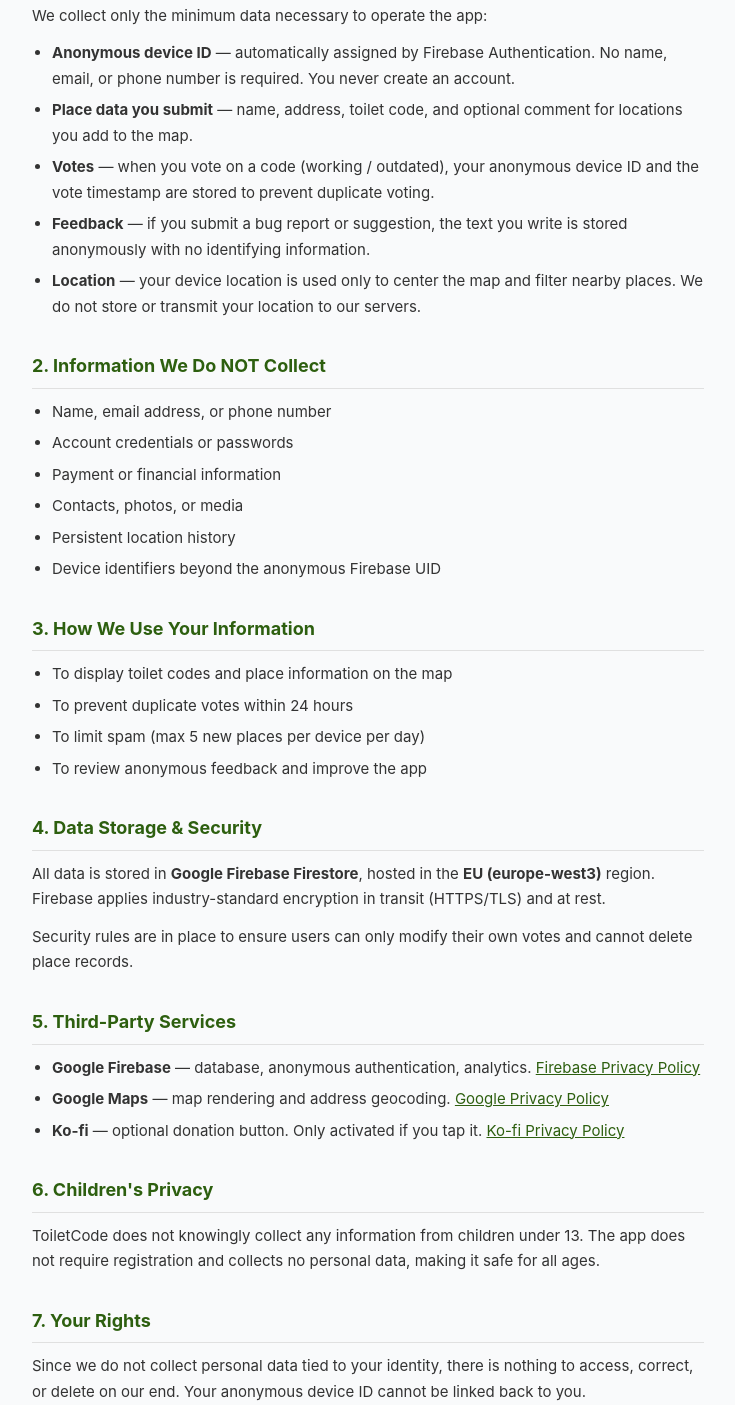
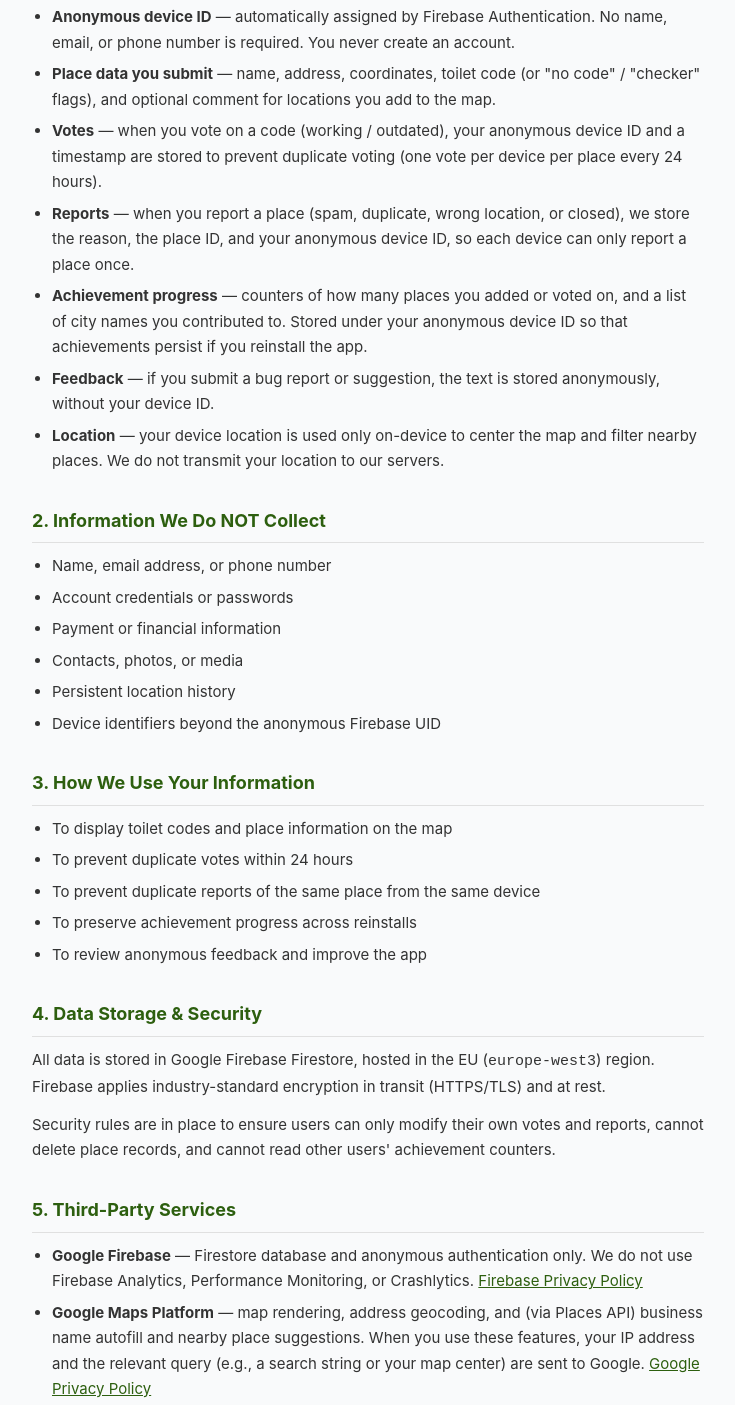
Before and after one commit to redneckcustoms/toiletcode-privacy, a plain HTML site: page index.html in a window 1280 px wide. Shown: the part 394-1799 px from the top of the page, without its empty margins (272-1007 px from the left). Drawn offline with Linux system fonts and the light colour scheme.

Commit message:
index.html

```diff
--- a/index.html
+++ b/index.html
@@ -2,8 +2,8 @@
 <!DOCTYPE html>
 <html lang="en">
 <head>
-  <meta charset="UTF-8">
-  <meta name="viewport" content="width=device-width, initial-scale=1.0">
+  <meta charset="UTF-8" />
+  <meta name="viewport" content="width=device-width, initial-scale=1.0" />
   <title>ToiletCode — Privacy Policy</title>
   <style>
     * { box-sizing: border-box; margin: 0; padding: 0; }
@@ -20,7 +20,7 @@
       text-align: center;
     }
     header h1 { font-size: 26px; margin-bottom: 4px; }
-    header p  { font-size: 14px; opacity: 0.8; }
+    header p { font-size: 14px; opacity: 0.8; }
     main {
       max-width: 720px;
       margin: 0 auto;
@@ -33,7 +33,7 @@
       padding-bottom: 6px;
       border-bottom: 1px solid #e0e0e0;
     }
-    p  { margin-bottom: 12px; font-size: 15px; color: #333; }
+    p { margin-bottom: 12px; font-size: 15px; color: #333; }
     ul { margin: 8px 0 12px 20px; }
     li { margin-bottom: 6px; font-size: 15px; color: #333; }
     .badge {
@@ -63,9 +63,7 @@
   </header>
 
   <main>
-  <p style="margin-top: 24px;">
     <span class="badge">Anonymous &amp; No Registration</span>
-  </p>
 
     <p>
       ToiletCode ("we", "the app") is a crowdsourced map for sharing toilet access codes.
@@ -76,10 +74,12 @@
     <p>We collect only the minimum data necessary to operate the app:</p>
     <ul>
       <li><strong>Anonymous device ID</strong> — automatically assigned by Firebase Authentication. No name, email, or phone number is required. You never create an account.</li>
-    <li><strong>Place data you submit</strong> — name, address, toilet code, and optional comment for locations you add to the map.</li>
-    <li><strong>Votes</strong> — when you vote on a code (working / outdated), your anonymous device ID and the vote timestamp are stored to prevent duplicate voting.</li>
-    <li><strong>Feedback</strong> — if you submit a bug report or suggestion, the text you write is stored anonymously with no identifying information.</li>
-    <li><strong>Location</strong> — your device location is used only to center the map and filter nearby places. We do not store or transmit your location to our servers.</li>
+      <li><strong>Place data you submit</strong> — name, address, coordinates, toilet code (or "no code" / "checker" flags), and optional comment for locations you add to the map.</li>
+      <li><strong>Votes</strong> — when you vote on a code (working / outdated), your anonymous device ID and a timestamp are stored to prevent duplicate voting (one vote per device per place every 24 hours).</li>
+      <li><strong>Reports</strong> — when you report a place (spam, duplicate, wrong location, or closed), we store the reason, the place ID, and your anonymous device ID, so each device can only report a place once.</li>
+      <li><strong>Achievement progress</strong> — counters of how many places you added or voted on, and a list of city names you contributed to. Stored under your anonymous device ID so that achievements persist if you reinstall the app.</li>
+      <li><strong>Feedback</strong> — if you submit a bug report or suggestion, the text is stored anonymously, without your device ID.</li>
+      <li><strong>Location</strong> — your device location is used only on-device to center the map and filter nearby places. We do not transmit your location to our servers.</li>
     </ul>
 
     <h2>2. Information We Do NOT Collect</h2>
@@ -96,26 +96,27 @@
     <ul>
       <li>To display toilet codes and place information on the map</li>
       <li>To prevent duplicate votes within 24 hours</li>
-    <li>To limit spam (max 5 new places per device per day)</li>
+      <li>To prevent duplicate reports of the same place from the same device</li>
+      <li>To preserve achievement progress across reinstalls</li>
       <li>To review anonymous feedback and improve the app</li>
     </ul>
 
     <h2>4. Data Storage &amp; Security</h2>
     <p>
-    All data is stored in <strong>Google Firebase Firestore</strong>, hosted in the
-    <strong>EU (europe-west3)</strong> region. Firebase applies industry-standard
+      All data is stored in Google Firebase Firestore, hosted in the
+      EU (<code>europe-west3</code>) region. Firebase applies industry-standard
       encryption in transit (HTTPS/TLS) and at rest.
     </p>
     <p>
-    Security rules are in place to ensure users can only modify their own votes and
-    cannot delete place records.
+      Security rules are in place to ensure users can only modify their own votes and reports,
+      cannot delete place records, and cannot read other users' achievement counters.
     </p>
 
     <h2>5. Third-Party Services</h2>
     <ul>
-    <li><strong>Google Firebase</strong> — database, anonymous authentication, analytics. <a href="https://firebase.google.com/support/privacy" target="_blank">Firebase Privacy Policy</a></li>
-    <li><strong>Google Maps</strong> — map rendering and address geocoding. <a href="https://policies.google.com/privacy" target="_blank">Google Privacy Policy</a></li>
-    <li><strong>Ko-fi</strong> — optional donation button. Only activated if you tap it. <a href="https://ko-fi.com/privacy" target="_blank">Ko-fi Privacy Policy</a></li>
+      <li><strong>Google Firebase</strong> — Firestore database and anonymous authentication only. We do not use Firebase Analytics, Performance Monitoring, or Crashlytics. <a href="https://firebase.google.com/support/privacy" target="_blank" rel="noopener">Firebase Privacy Policy</a></li>
+      <li><strong>Google Maps Platform</strong> — map rendering, address geocoding, and (via Places API) business name autofill and nearby place suggestions. When you use these features, your IP address and the relevant query (e.g., a search string or your map center) are sent to Google. <a href="https://policies.google.com/privacy" target="_blank" rel="noopener">Google Privacy Policy</a></li>
+      <li><strong>Ko-fi</strong> — optional donation button. Only activated if you tap it. <a href="https://ko-fi.com/manage/privacy" target="_blank" rel="noopener">Ko-fi Privacy Policy</a></li>
     </ul>
 
     <h2>6. Children's Privacy</h2>
@@ -129,7 +130,7 @@
     <p>Since we do not collect personal data tied to your identity, there is nothing to access, correct, or delete on our end. Your anonymous device ID cannot be linked back to you.</p>
     <p>
       If you have questions or concerns, contact us at:
-    <strong> redneck.customs.production@gmail.com</strong>
+      <a href="mailto:redneck.customs.production@gmail.com">redneck.customs.production@gmail.com</a>
     </p>
 
     <h2>8. Changes to This Policy</h2>
@@ -139,7 +140,7 @@
       acceptance of the updated policy.
     </p>
 
-  <p class="updated">Last updated: May 2, 2026</p>
+    <p class="updated">Last updated: May 8, 2026</p>
   </main>
 
 </body>
```
Lines whose indentation alone changed are shown as unchanged.
